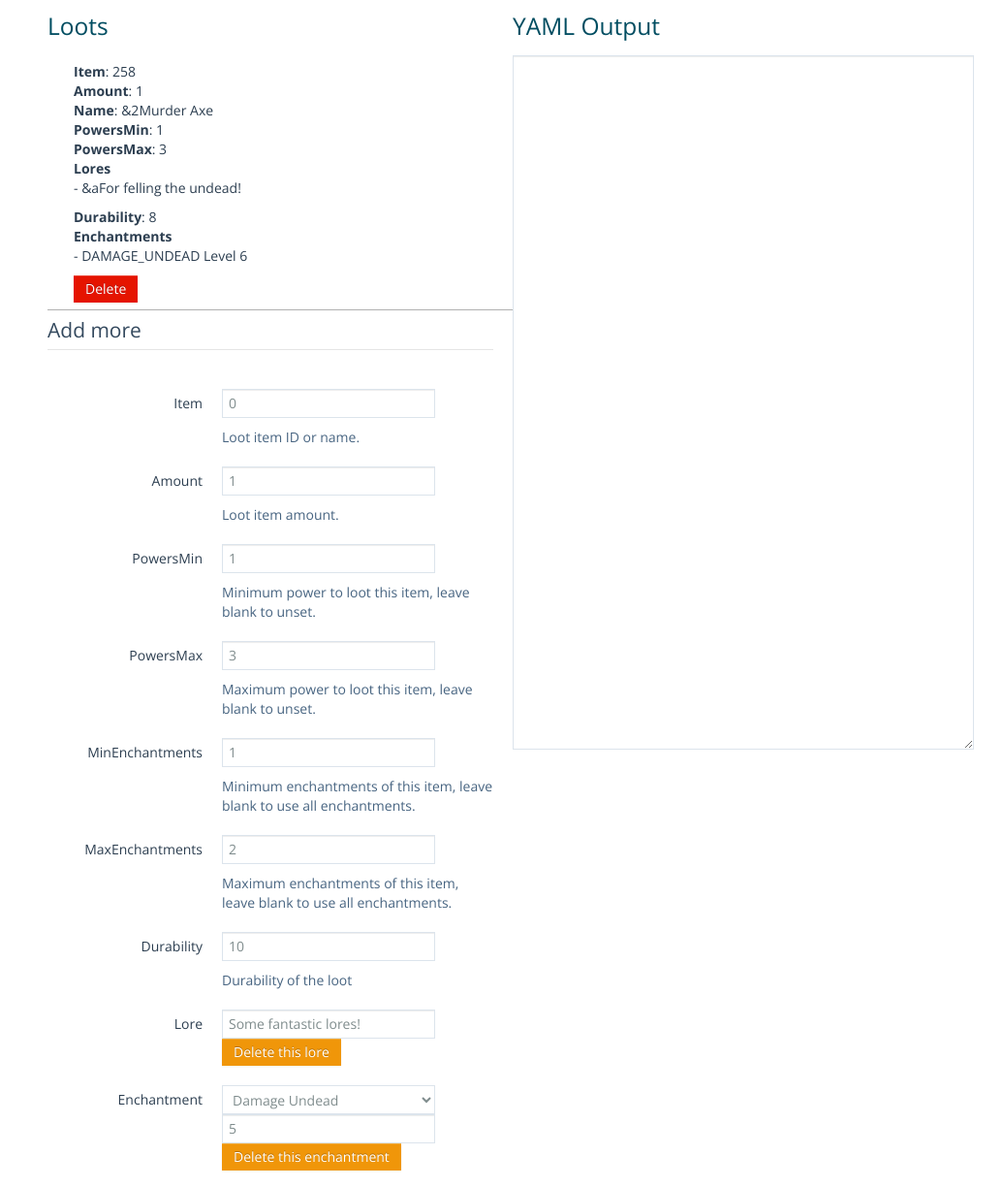
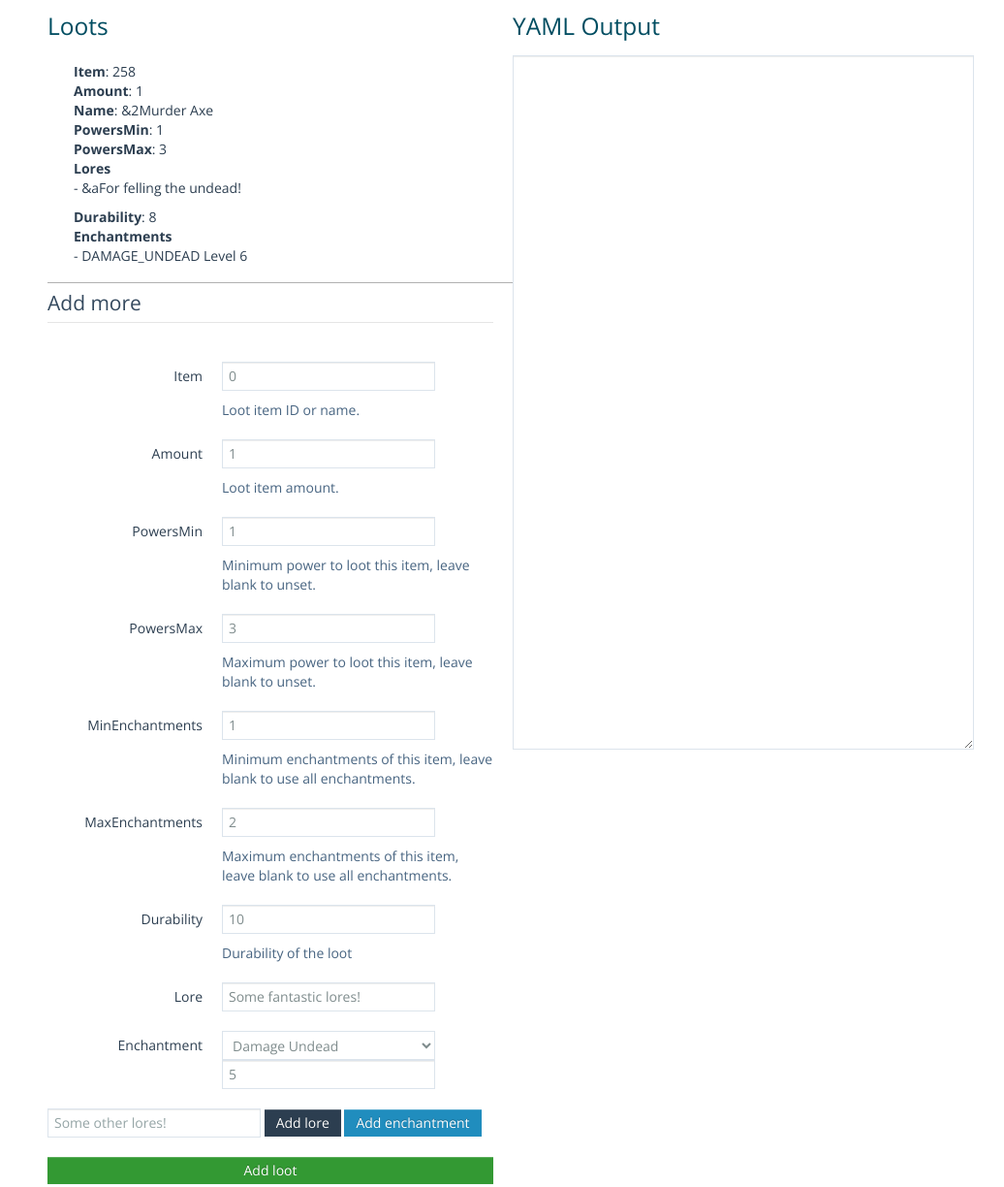
Before and after one commit to phoenixlzx/lootGen, a plain HTML site: page index.html in a window 1280 px wide. Shown: the part 63-1287 px from the top of the page at 97% size, without its empty margins (121-1157 px from the left). Drawn offline with nearby package versions, Linux system fonts and the light colour scheme.

Commit message:
Hide delete buttons when its undeletable

```diff
--- a/index.html
+++ b/index.html
@@ -70,7 +70,7 @@
                             </li>
                         </ul>
                     </div>
-                    <div class="span4">
+                    <div class="span4" ng-hide="loots.length === 1">
                         <button class="btn btn-danger" ng-click="remove(loots, loot); refresh();">
                             Delete
                         </button>
@@ -133,7 +133,7 @@
                         <label class="control-label">Lore</label>
                         <div class="controls">
                             <input type="text" required="required" placeholder="" ng-model="lore">
-                            <button class="btn btn-warning btn-sm" ng-click="remove(newLoot.lores, lore)">
+                            <button class="btn btn-warning btn-sm" ng-hide="newLoot.lores.length === 1" ng-click="remove(newLoot.lores, lore)">
                                 Delete this lore
                             </button>
                         </div>
@@ -207,7 +207,7 @@
                                 </option>
                             </select>
                             <input type="number" placeholder="Level" ng-model="enchant.level">
-                            <button class="btn btn-warning btn-sm" ng-click="remove(newLoot.enchantments, enchant)">
+                            <button class="btn btn-warning btn-sm" ng-hide="newLoot.enchantments.length === 1" ng-click="remove(newLoot.enchantments, enchant)">
                                 Delete this enchantment
                             </button>
                         </div>
```
